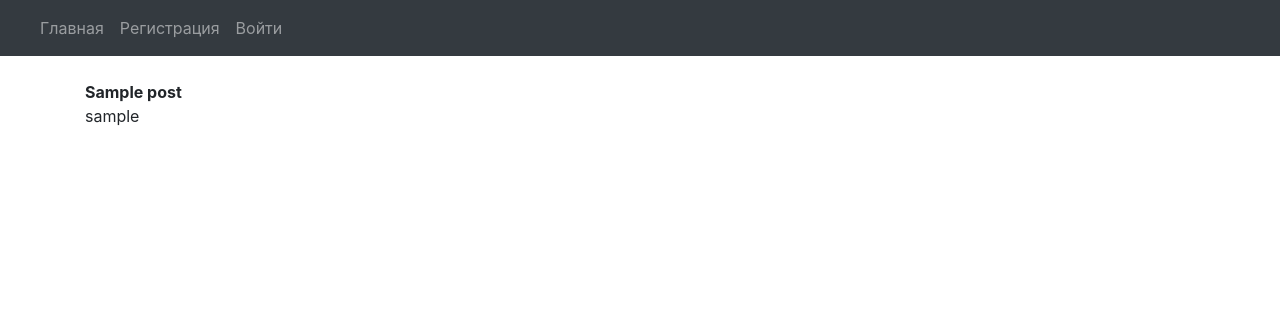
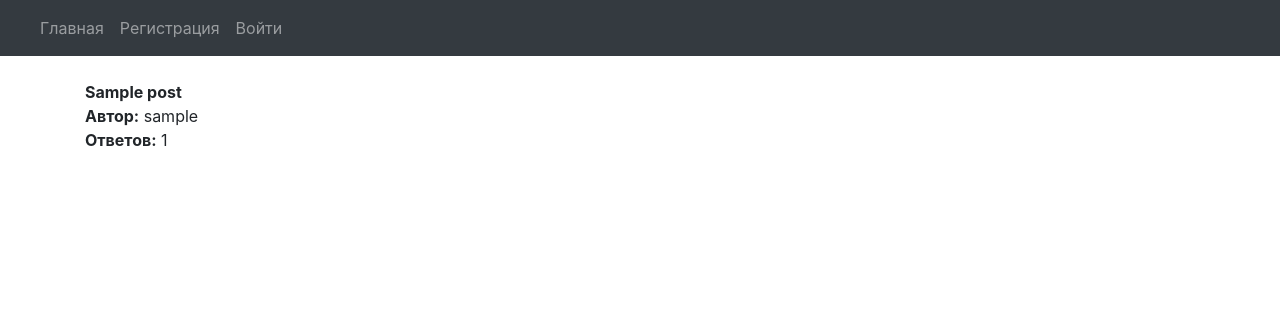
Before and after one commit to nurber/forum-test, a Symfony app: template templates/index/index.html.twig in a window 1280 px wide. Shown: the top 316 px of the page. Run offline with Twig, Linux system fonts and the light colour scheme; the template is opened without the code that fills it: most values are stand-ins (such as "Sample title", 1, 10 or a date in 2020); some libraries are stand-ins or nearby versions.

Commit message:
#1 реализовано отображение колества ответов в темах

```diff
--- a/src/Entity/Post.php
+++ b/src/Entity/Post.php
@@ -116,4 +116,9 @@ class Post
     {
         return $this->title;
     }
+
+    public function getSubPostsCount()
+    {
+        return $this->subPosts->count();
+    }
 }
--- a/templates/index/index.html.twig
+++ b/templates/index/index.html.twig
@@ -12,7 +12,10 @@
                         <b>{{ post.title }}</b>
                     </div>
                     <div>
-                        {{ post.user.username }}
+                       <b>Автор:</b> {{ post.user.username }}
+                    </div>
+                    <div>
+                        <b>Ответов:</b> {{ post.getSubPostsCount }}
                     </div>
                 </div>
 
```
